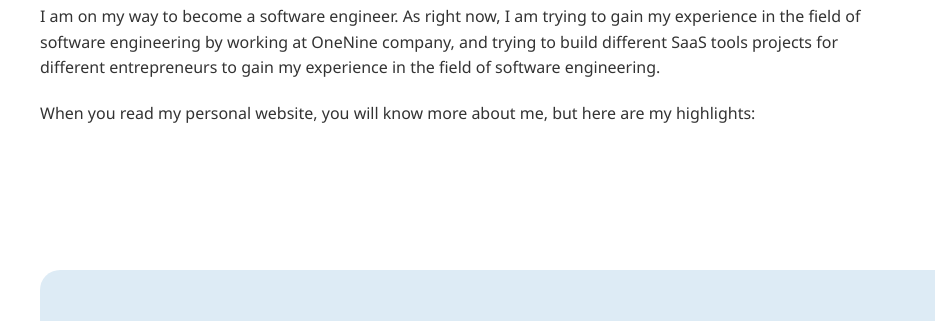
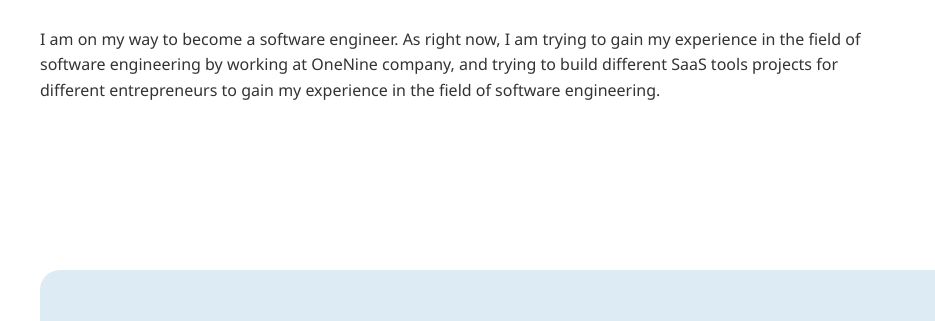
Before and after one commit to connertran/4iz268-semestralni-prace-html-css, a plain HTML site: page index.html in a window 1280 px wide. Shown: the part 479-800 px from the top of the page, 0-935 px from the left. Drawn offline with Linux system fonts and the light colour scheme.

Commit message:
deleting <p> in index.html

```diff
--- a/index.html
+++ b/index.html
@@ -45,10 +45,6 @@
             projects for different entrepreneurs to gain my experience in the
             field of software engineering.
           </p>
-          <p>
-            When you read my personal website, you will know more about me, but
-            here are my highlights:
-          </p>
         </article>
         <aside>
           <img
```
